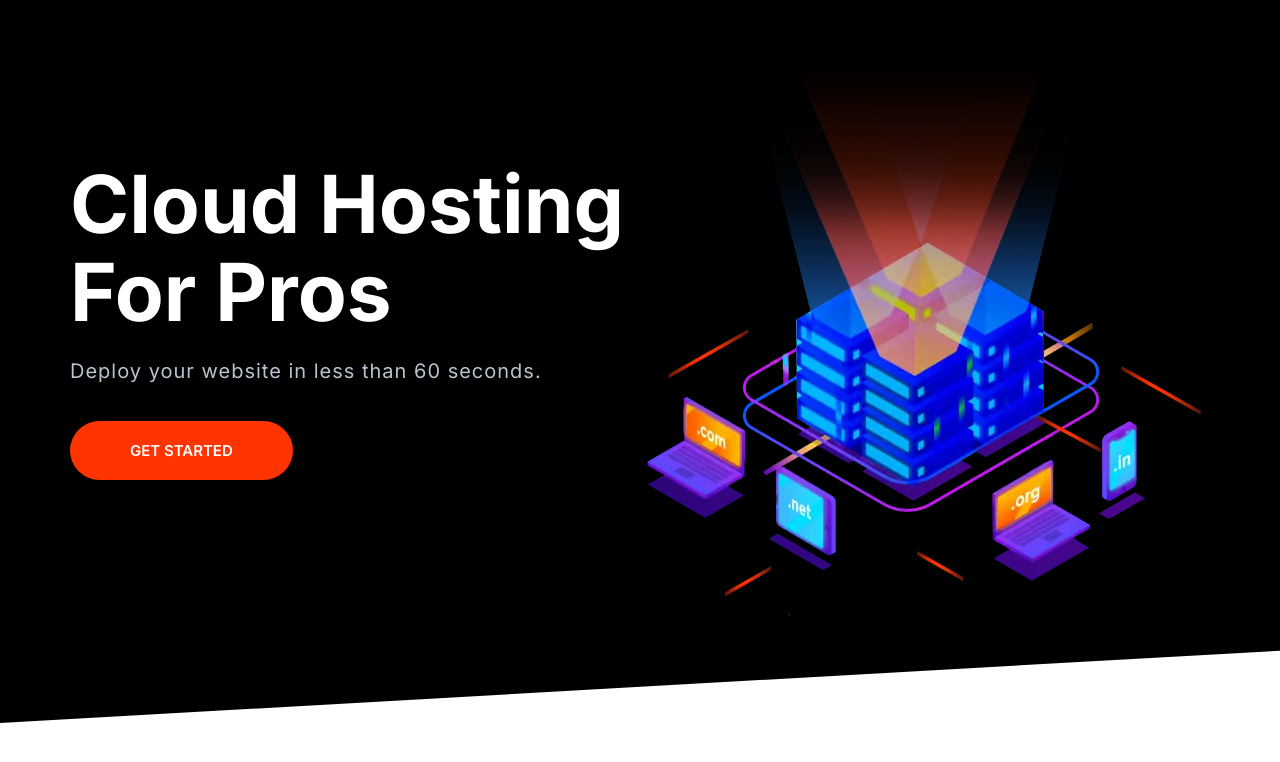
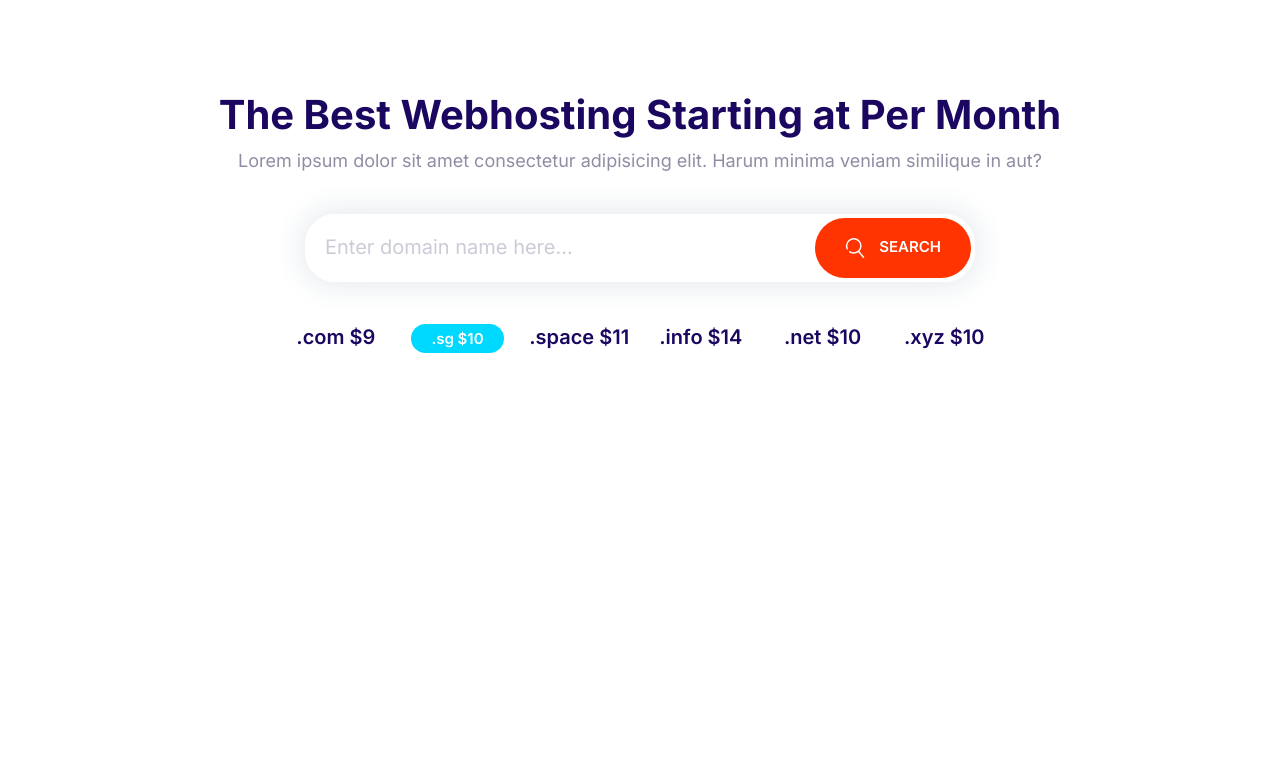
Before and after one commit to silalkhan/simple-webpage-design, a plain HTML site: page index.html in a window 1280 px wide. Drawn offline with Linux system fonts and the light colour scheme.

Commit message:
creating block-domain

```diff
--- a/css/styles.css
+++ b/css/styles.css
@@ -181,11 +181,18 @@
   cursor: pointer;
   font-size: 1.8rem;
   font-weight: 600;
+  margin: 1rem 0;
+  outline: 0;
   padding: 2rem 3rem;
-  margin: 1rem 0;
+  text-align: center;
   text-transform: uppercase;
   white-space: nowrap;
-  text-align: center;
+}
+.btn .icon {
+  width: 2rem;
+  height: 2rem;
+  vertical-align: middle;
+  margin-right: 1rem;
 }
 .btn--primary {
   background-color: var(--color-primary);
@@ -251,7 +258,7 @@
 .intput-group .input {
   border: 0;
   flex-grow: 1;
-  padding: 1.5rem 1rem;
+  padding: 1.5rem 2rem;
 }
 .intput-group .btn {
   margin: 4px;
@@ -597,4 +604,26 @@
     align-self: center;
   }
 }
-/*optimizing Images*/
+
+/*Domain Block*/
+.block--domain .intput-group {
+  box-shadow: 0 0 30px 5px #e6ebee;
+  border: 0;
+  margin: 4rem auto;
+  max-width: 670px;
+}
+.block-domain__prices {
+  display: grid;
+  grid-template-columns: repeat(3, 1fr);
+  grid-template-rows: repeat(2, 6rem);
+  font-size: 2rem;
+  font-weight: 600;
+  justify-items: center;
+  max-width: 730px;
+  margin: 0 auto;
+}
+@media screen and (min-width: 768px) {
+  .block-domain__prices {
+    grid-template-columns: repeat(auto-fit, minmax(10rem, 1fr));
+  }
+}
--- a/index.html
+++ b/index.html
@@ -15,31 +15,36 @@
     <title>Document</title>
   </head>
   <body>
-    <section class="block block--dark block--skewed-left hero">
-      <div class="container grid grid--1x2">
-        <div class="block__header hero__content">
-          <h1 class="block__heading">Cloud Hosting For Pros</h1>
-          <p class="hero__tagline">
-            Deploy your website in less than 60 seconds.
-          </p>
-          <a class="btn btn--accent btn--stretched" href="/">Get Started</a>
-        </div>
-        <picture>
-          <source
-            type="image/webp"
-            srcset="images/banner.webp 1x, images/banner@2x.webp 2x"
-          />
-          <source
-            type="image/webp"
-            srcset="images/banner.png 1x, images/banner@2x.png 2x"
-          />
-          <img
-            class="hero__image"
-            src="/images/banner.png"
-            alt="A banner show cloud hosting"
-          />
-        </picture>
+    <section class="block container block--domain">
+      <header class="block__header">
+        <h2>The Best Webhosting Starting at Per Month</h2>
+        <p>
+          Lorem ipsum dolor sit amet consectetur adipisicing elit. Harum minima
+          veniam similique in aut?
+        </p>
+      </header>
+      <div class="intput-group">
+        <input
+          type="text"
+          class="input"
+          placeholder="Enter domain name here..."
+        />
+
+        <button class="btn btn--accent">
+          <svg class="icon icon--white">
+            <use xlink:href="images/sprite.svg#search"></use>
+          </svg>
+          Search
+        </button>
       </div>
+      <ul class="list block-domain__prices">
+        <li>.com $9</li>
+        <li><span class="badge badge--secondary">.sg $10 </span></li>
+        <li>.space $11</li>
+        <li>.info $14</li>
+        <li>.net $10</li>
+        <li>.xyz $10</li>
+      </ul>
     </section>
   </body>
 </html>
```
Also changed, not shown: components/Domain Block.html (added, +27 -0 lines).
